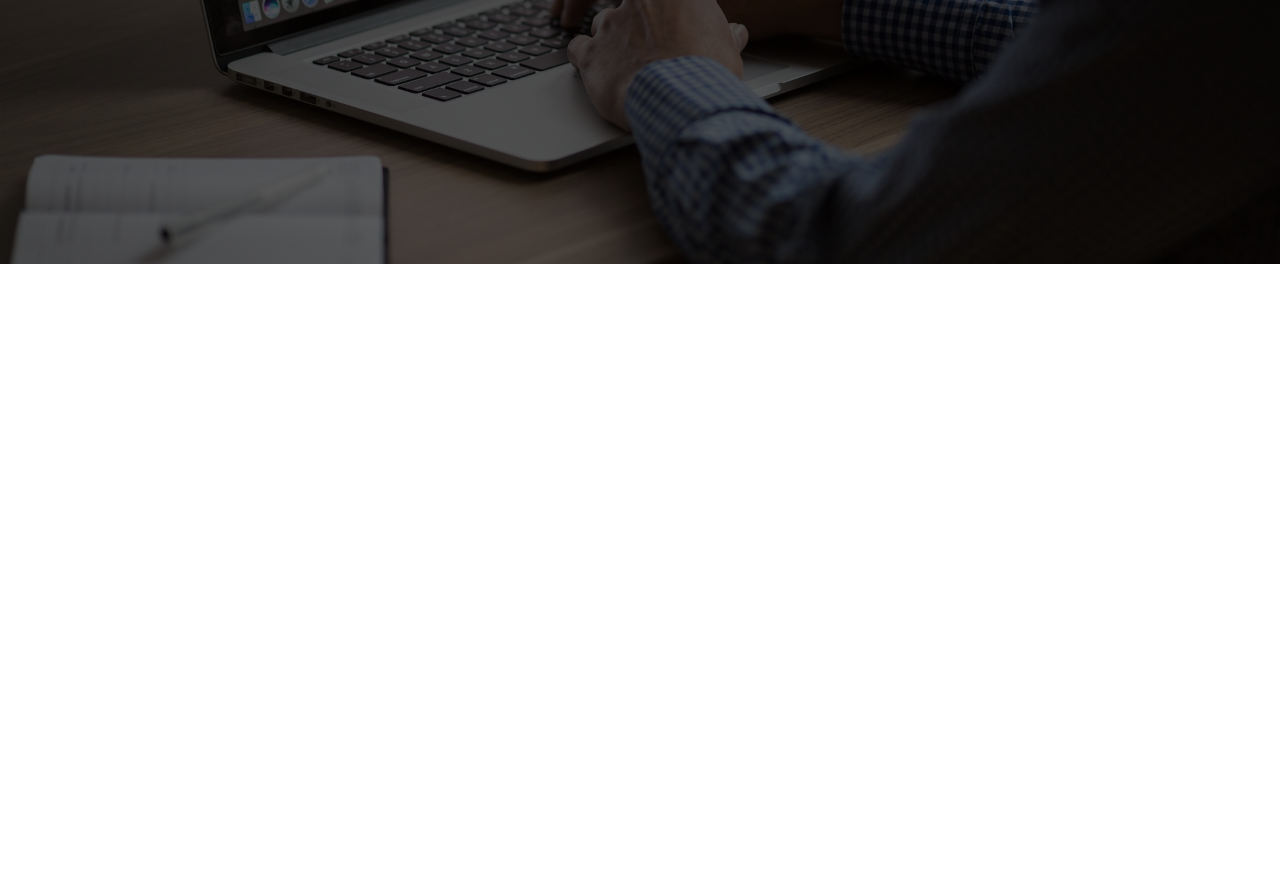
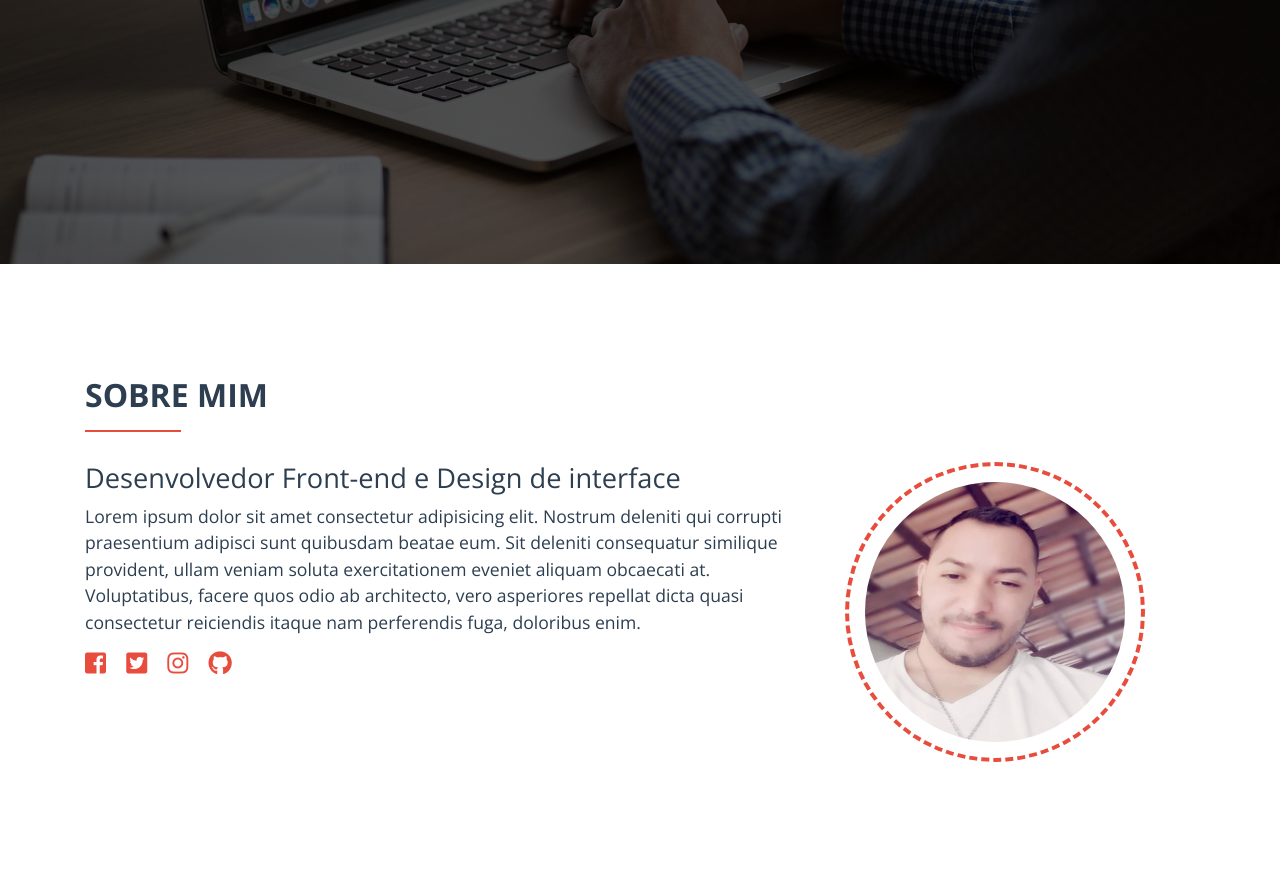
Before and after one commit to jeffersontelles29/Neon---Projeto-Web, a website: page index.html in a window 1280 px wide. Shown: the part 536-1410 px from the top of the page. Before the commit the page ends 800 px from the top, so only its background shows below. Drawn offline with nearby package versions, Linux system fonts and the light colour scheme.

Commit message:
finalização do sobre e customizacao dos estilos css

```diff
--- a/index.html
+++ b/index.html
@@ -4,6 +4,8 @@
   <meta charset="UTF-8">
   <meta name="viewport" content="width=device-width, initial-scale=1.0">
   <meta http-equiv="X-UA-Compatible" content="ie=edge">
+  <link rel="stylesheet" href="https://use.fontawesome.com/releases/v5.6.1/css/all.css" integrity="sha384-gfdkjb5BdAXd+lj+gudLWI+BXq4IuLW5IT+brZEZsLFm++aCMlF1V92rMkPaX4PP"
+    crossorigin="anonymous">
   <link href="https://fonts.googleapis.com/css?family=Open+Sans:300,400,700|Orbitron:400,700" rel="stylesheet">
   <link rel="stylesheet" href="https://stackpath.bootstrapcdn.com/bootstrap/4.1.3/css/bootstrap.min.css" integrity="sha384-MCw98/SFnGE8fJT3GXwEOngsV7Zt27NXFoaoApmYm81iuXoPkFOJwJ8ERdknLPMO"
     crossorigin="anonymous">
@@ -49,6 +51,42 @@
   </div>
 </header>
 
+<!--
+  ========= Main
+ -->
+<main id="main">
+  <div id="sobre" class="sobre">
+    <div class="container">
+      <div class="sobre-header mb-5">
+        <h2>Sobre Mim</h2>
+      </div>
+
+      <div class="row mt-5">
+        <div class="col-md-8">
+          <div class="sobre-texto">
+            <h5 class="heading">Desenvolvedor Front-end e Design de interface</h5>
+            <p class="lead">Lorem ipsum dolor sit amet consectetur adipisicing elit. Nostrum deleniti qui corrupti praesentium
+              adipisci sunt quibusdam beatae eum. Sit deleniti consequatur similique provident, ullam veniam soluta
+              exercitationem eveniet aliquam obcaecati at. Voluptatibus, facere quos odio ab architecto, vero asperiores repellat
+              dicta quasi consectetur reiciendis itaque nam perferendis fuga, doloribus enim.</p>
+            <div class="sobre-sociais">
+              <a href="#"><i class="fab fa-facebook-square"></i></a>
+              <a href="#"><i class="fab fa-twitter-square"></i></a>
+              <a href="#"><i class="fab fa-instagram"></i></a>
+              <a href="#"><i class="fab fa-github"></i></a>
+            </div>
+          </div>
+        </div>
+        <div class="col-md-4">
+          <div class="sobre-img align-item-end">
+            <img src="imagens/developer.jpg" alt="Foto do desenvolvedor">
+          </div>
+        </div>
+      </div>
+    </div>
+  </div>
+</main>
+
 
 
 
--- a/scss/_config.scss
+++ b/scss/_config.scss
@@ -10,3 +10,7 @@ body {
   font-weight: 300;
   color: $color-base;
 }
+
+img {
+  width: 100%;
+}
--- a/scss/_custom.scss
+++ b/scss/_custom.scss
@@ -4,7 +4,7 @@
   text-transform: uppercase;
   background: $color-custom !important;
   color: $color-light;
-  border-radius: 0;
+  border-radius: 2px;
   padding: .4rem 1.5rem;
   box-shadow: 1px 1px 2px $color-dark;
 }
--- a/scss/_navbar_custom.scss
+++ b/scss/_navbar_custom.scss
@@ -2,6 +2,7 @@
 
 // =============== Navbar Custom:
 .navbar {
+  background: $color-dark;
   &-brand {
     font-family: $font-custom;
     font-size: 1.5rem;
--- a/scss/_page_custom.scss
+++ b/scss/_page_custom.scss
@@ -11,7 +11,7 @@
   color: $color-light;
 
   h1 {
-    font-family: $font-custom;
+    // font-family: $font-custom;
     font-size: 4.2rem;
     font-weight: 700;
   }
@@ -21,3 +21,48 @@
     margin-bottom: 1rem;
   }
 }
+
+// ============= Sobre:
+.sobre {
+  padding: 7rem 0;
+
+  h2 {
+    font-size: 2rem;
+    font-weight: 700;
+    text-transform: uppercase;
+  }
+  h2::after {
+    display: block;
+    content: '';
+    position: absolute;
+    width: 6rem;
+    height: 2px;
+    background: $color-custom;
+    margin-top: 1rem;
+  }
+
+  &-img img {
+    width: 300px;
+    height: 300px;
+    border-radius: 100%;
+    border: 4px dashed $color-custom;
+    padding: 1rem;
+    display: flex;
+    justify-content: flex-end;
+  }
+
+  .heading {
+    font-size: 1.7rem;
+  }
+  .lead {
+    font-size: 1.1rem;
+  }
+
+  &-sociais {
+    .fab {
+      font-size: 1.5rem;
+      color: $color-custom;
+      margin-right: 1rem;
+    }
+  }
+}
```
Also changed, not shown: css/main.css, imagens/developer.jpg (added).
